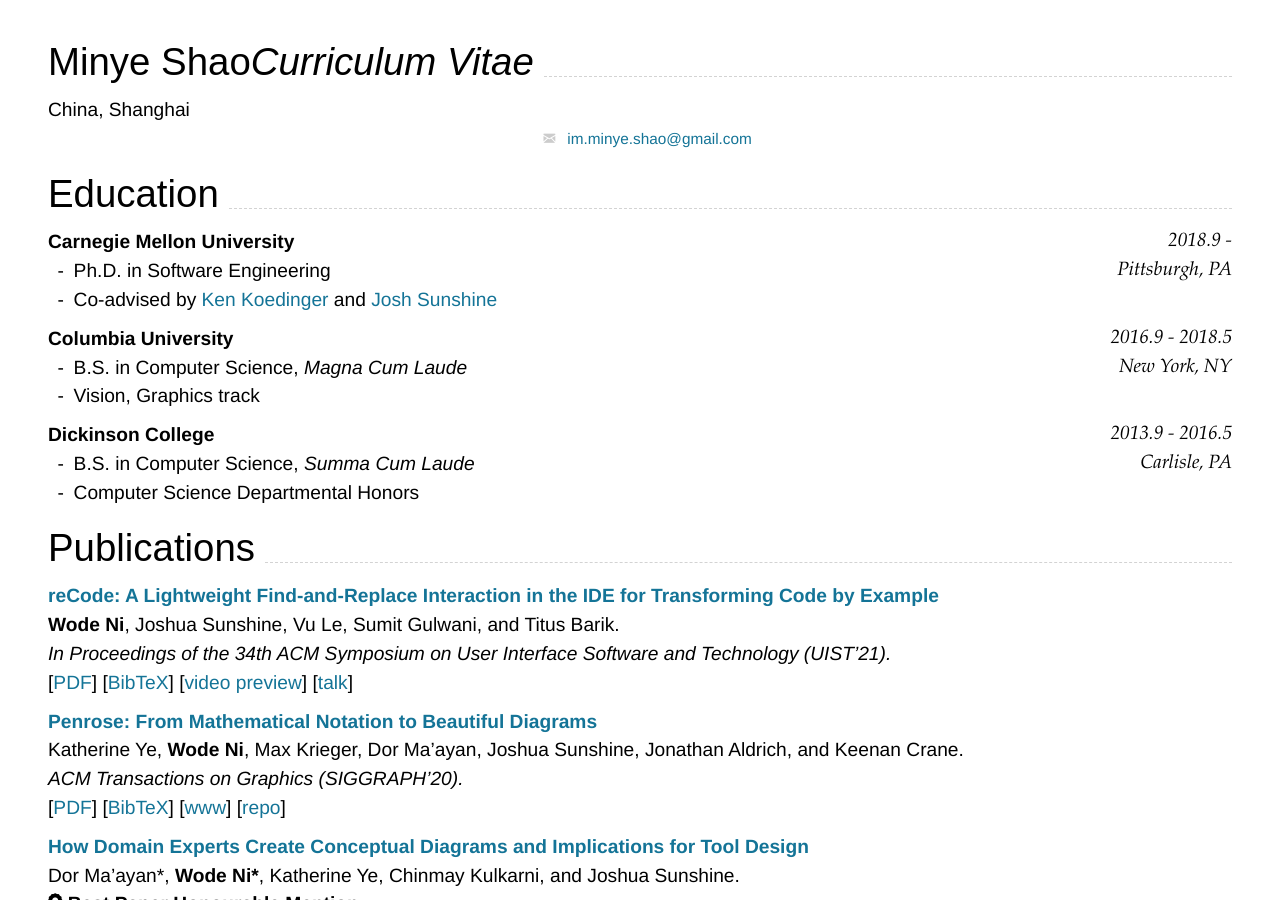
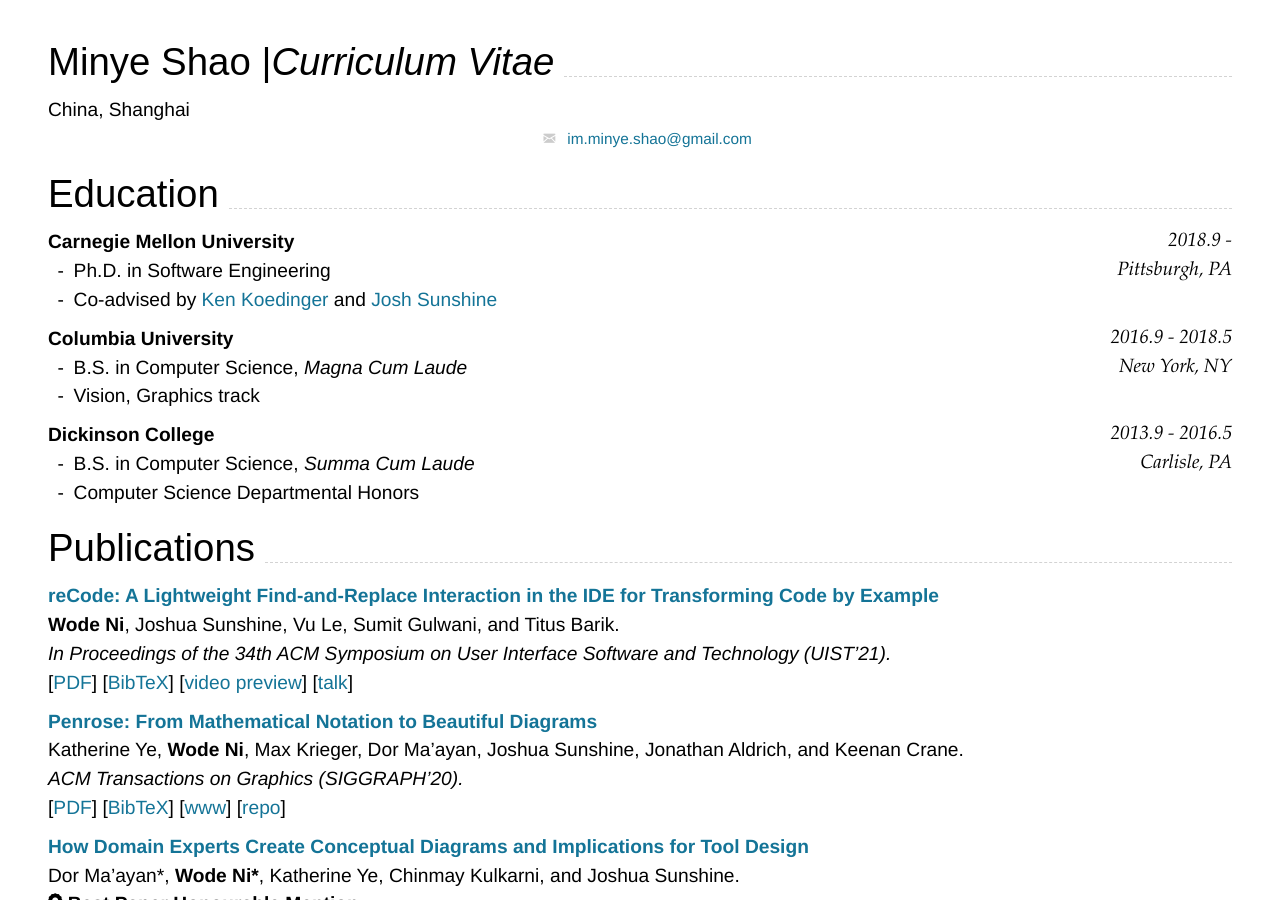
Before and after one commit to MinyeShao/CV_Markdown, a Jekyll site: the page built from index.md, in a window 1280 px wide and 900 px high. Built offline with Jekyll 4.4.1, drawn with Linux system fonts in a browser that asks for light colours; nearby versions of some CDN libraries; part of the change alters nothing that is shown.

```diff
--- a/index.md
+++ b/index.md
@@ -4,9 +4,11 @@ title: Minye Shao CV
 email:
   url: mailto:im.minye.shao@gmail.com
   text: im.minye.shao@gmail.com
+location:
+  address: PRC Shanghai
 ---
 
-## Minye Shao *Curriculum Vitae*
+## Minye Shao | *Curriculum Vitae*
  China, Shanghai
 
 <!--
```
